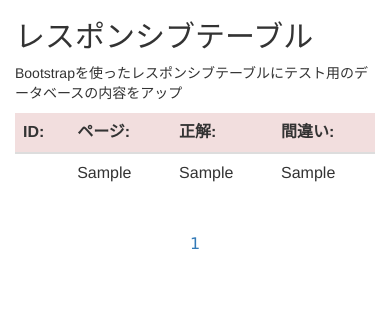
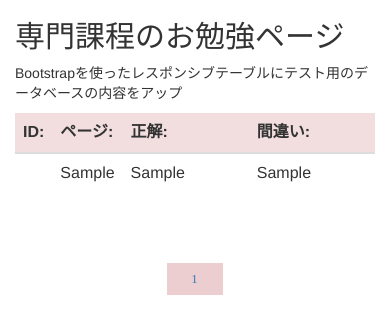
Before and after one commit to katchion13/formulario_bootstrap, a PHP site: page /index.php in a window 390 px wide. Shown: the top 334 px of the page. Run offline with PHP 8.4, Linux system fonts and the light colour scheme; tables that the repository leaves empty or names only in its code hold one stand-in row (values such as "Sample post"); data that the repository does not hold is empty.

Commit message:
Update index.php

```diff
--- a/index.php
+++ b/index.php
@@ -3,24 +3,107 @@
  <meta charset="utf-8">
   <meta name="viewport" content="width=device-width, initial-scale=1">
   <link rel="stylesheet" href="https://maxcdn.bootstrapcdn.com/bootstrap/3.3.7/css/bootstrap.min.css">
-  <script src="https://ajax.googleapis.com/ajax/libs/jquery/3.3.1/jquery.min.js"></script>
-  <script src="https://maxcdn.bootstrapcdn.com/bootstrap/3.3.7/js/bootstrap.min.js"></script>
+
+<style>
+nav.cp_navi *, nav.cp_navi *:after, nav.cp_navi *:before {
+	-webkit-box-sizing: border-box;
+	        box-sizing: border-box;
+}
+nav.cp_navi a {
+	text-decoration: none;
+}
+nav.cp_navi {
+	margin: 2em 0;
+	text-align: center;
+}
+.cp_navi .cp_pagination {
+	display: inline-block;
+	margin-top: 0em;
+	padding: 0 0.5em;
+	color:#fff;
+	background-color: #edced0;
+}
+.cp_navi .cp_pagenum {
+	font-size: 1em;
+	line-height: 2.5em;
+	display: block;
+	float: left;
+	padding: 0 25px;
+	transition: 400ms ease;
+	letter-spacing: 0.1em;
+	color: #ffffff;
+}
+.cp_navi .cp_pagenum:hover,
+.cp_navi .cp_pagenum.current {
+	font-weight: bold;
+	color: #ffffff;
+	background-color: #ffe4e1;
+}
+.cp_navi .cp_pagenum.prev:hover,
+.cp_navi .cp_pagenum.next:hover {
+	color: #ffe4e1;
+	background-color: transparent;
+}
+@media only screen and (max-width: 960px) {
+	.cp_navi .cp_pagination {
+		margin-top: 50px;
+		padding: 0 10px;
+	}
+	.cp_navi .cp_pagenum {
+	font-size: 0.8em;
+	line-height: 2.5em;
+	padding: 0 15px;
+	}
+	.cp_navi .cp_pagenum.prev,
+	.cp_navi .cp_pagenum.next {
+		padding: 0 10px;
+	}
+}
+@media only screen and (min-width: 120px) and (max-width: 767px) {
+	.cp_navi .cp_pagenum {
+	display: none;
+	padding: 0 14px;
+	}
+	.cp_navi .cp_pagenum:nth-of-type(2) {
+	position: relative;
+	padding-right: 50px;
+	}
+	.cp_navi .cp_pagenum:nth-of-type(2)::after {
+	font-size: 1.2em;
+	position: absolute;
+	top: 0;
+	left: 45px;
+	content: '...';
+	}
+	.cp_navi .cp_pagenum:nth-child(-n+3),
+	.cp_navi .cp_pagenum:nth-last-child(-n+3) {
+		display: block;
+	}
+	.cp_navi .cp_pagenum:nth-last-child(-n+4) {
+		padding-right: 14px;
+	}
+	.cp_navi .cp_pagenum:nth-last-child(-n+4)::after {
+		content: none;
+	}
+	.cp_navi .cp_pagenum.prev,
+	.cp_navi .cp_pagenum.next {
+		padding: 0 5px;
+	}
+</style>
+
+
 </head>
 
 
 <body><div class="container">
- <h2>レスポンシブテーブル</h2>
+ <h2>専門課程のお勉強ページ
+ </h2>
   <p>Bootstrapを使ったレスポンシブテーブルにテスト用のデータベースの内容をアップ</p>
-      <table class="table">
-    <thead>
-
-  <tr class="danger">
-    <th>ID:</th>
-    <th>ページ:     </th>
-     <th>正解:</th>
-    <th>間違い:
-</th>
-      </tr>
+      <table class="table"><thead><tr class="danger">
+    <th width="3% "> ID:</th>
+  <th width="7% ">ページ:     </th>
+ <th width="45% "> 正解:</th>
+ <th width="45% "> 間違い:</th></tr>
 <?php include("conn.php");
 	$consulta = mysqli_query($con,"SELECT * FROM `senmon_katei`;");$num = mysqli_num_rows($consulta);
 	$usuario = mysqli_fetch_assoc($consulta);
@@ -41,11 +124,14 @@
                         echo"<td>". $departamentos['ok']."</td>";
                         echo"<td>". $departamentos['not01']."</td>";
    echo"</tr>";} ?>  </tbody></table></div>
-
-<br><center><font size="3" face="Verdana"><?php
-for($i = 1; $i < $numPaginas + 1; $i++) {
-      echo "<a href='index.php?pagina=$i'>".$i."</a> ";  } ?><br><br>
+<center><font size="3" face="Meiryo" color=" #000"><?php echo "<div class=cp_navi>";
+            echo "<div class=cp_pagination>";
+                for($i = 1; $i < $numPaginas + 1; $i++) {
+                    echo "<span aria-current=page class=cp_pagenum current><a href='index.php?pagina=$i'>".$i."  </a> </span>"; }
+            echo "</div>";
+     echo "</div>";
+?>
+<br>
 </font></center>
-</div>
     </body>
 </html>
```
